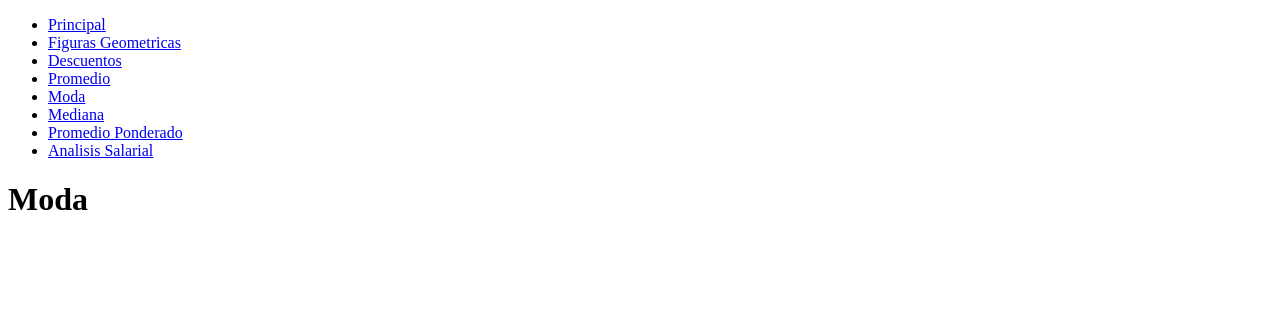
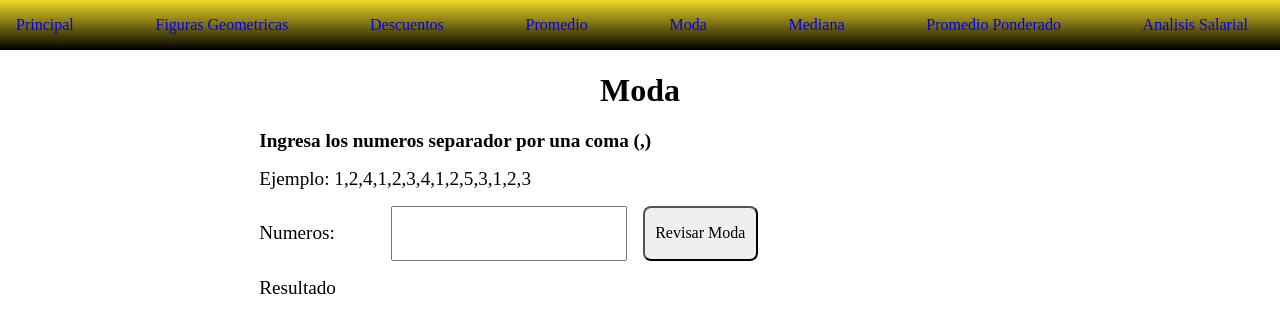
Before and after one commit to JavierSerranoAlvarado/EjerciciosBasicosJS, a plain HTML site: page moda.html in a window 1280 px wide. Drawn offline with Linux system fonts and the light colour scheme.

Commit message:
Moda con HTML, CSS y JS

```diff
--- /dev/null
+++ b/css/moda.css
@@ -0,0 +1,43 @@
+main{
+    display:grid;
+    grid-template-columns: repeat(5, 1fr);
+    justify-content: center;
+    gap: 1rem;
+}
+
+h1{
+    text-align: center;
+}
+
+main form{
+    grid-column: 2 / 5;
+    display:grid;
+    grid-template-columns: repeat(5, 1fr);
+    gap:1rem
+}
+
+main form h3,
+main form p{
+    grid-column: 1 / 6;
+    font-size: 1.2rem;
+}
+main label{
+    align-self: center;
+    font-size: 1.2rem;
+}
+
+main input{
+    padding:1rem;
+}
+
+main button{
+    padding: 0.5rem;
+    border-radius: 0.5rem;
+}
+
+
+
+main #resultado{
+    grid-column: 2 / 5;
+    font-size: 1.2rem;
+}
--- a/js/moda.js
+++ b/js/moda.js
@@ -20,11 +20,19 @@ const moda = nuevoArray[nuevoArray.length-1];
 console.log(`La moda es ${moda[0]} se repite ${moda[1]} veces`);
 
  */
-function calcularModa(array) {
 
+
+const $btnEnviar = document.querySelector('#enviar');
+const $resultado = document.querySelector('#resultado');
+
+
+
+$btnEnviar.addEventListener("click", () => {
+    const $inputNumbers = document.querySelector("#numArray");
+    const arrayNum = $inputNumbers.value.split(',');
     const nuevoArray = {};
 
-    array.map(function (elemento) {
+    arrayNum.map(function (elemento) {
         if (nuevoArray[elemento]) {
             nuevoArray[elemento] += 1;
         } else {
@@ -37,6 +45,6 @@ function calcularModa(array) {
 
     const moda = arrayObjeto[arrayObjeto.length-1];
 
-    console.log(`La moda es ${moda[0]}`);
+    $resultado.textContent = `La moda es ${moda[0]}`;
 
-}
+})
--- a/moda.html
+++ b/moda.html
@@ -1,17 +1,24 @@
 <!DOCTYPE html>
 <html lang="es">
   <head>
-    <meta charset="UTF-8">
-    <meta http-equiv="X-UA-Compatible" content="IE=edge">
-    <meta name="viewport" content="width=device-width, initial-scale=1.0">
-    <title>Taller 3 : Moda</title>
+    <meta charset="UTF-8" />
+    <meta http-equiv="X-UA-Compatible" content="IE=edge" />
+    <meta name="viewport" content="width=device-width, initial-scale=1.0" />
+    <link rel="stylesheet" href="./css/normalize.css" type="text/css" />
+    <link rel="stylesheet" href="./css/main.css" type="text/css" />
+    <link rel="stylesheet" href="./css/moda.css" type="text/css" />
+    <title>Taller: Moda</title>
   </head>
   <body>
     <nav>
       <ul class="nav__ul">
         <li class="nav__ul--item"><a href="./index.html">Principal</a></li>
-          <li class="nav__ul--item"><a href="./figuras.html">Figuras Geometricas</a></li>
-          <li class="nav__ul--item"><a href="./porcentaje.html">Descuentos</a></li>
+        <li class="nav__ul--item">
+          <a href="./figuras.html">Figuras Geometricas</a>
+        </li>
+        <li class="nav__ul--item">
+          <a href="./porcentaje.html">Descuentos</a>
+        </li>
         <li class="nav__ul--item"><a href="./promedio.html">Promedio</a></li>
         <li class="nav__ul--item"><a href="./moda.html">Moda</a></li>
         <li class="nav__ul--item"><a href="./mediana.html">Mediana</a></li>
@@ -24,7 +31,16 @@
       </ul>
     </nav>
     <h1>Moda</h1>
-
-    <script type="text/javascript" src="moda.js"></script>
+    <main>
+      <form method="POST">
+        <h3>Ingresa los numeros separador por una coma (,)</h3>
+        <p>Ejemplo: 1,2,4,1,2,3,4,1,2,5,3,1,2,3</p>
+        <label for="numArray">Numeros: </label>
+        <input type="text" id="numArray" />
+        <button type="button" id="enviar">Revisar Moda</button>
+      </form>
+      <p id="resultado">Resultado</p>
+    </main>
+    <script type="text/javascript" src="./js/moda.js"></script>
   </body>
 </html>
```
Lines whose indentation alone changed are shown as unchanged.
